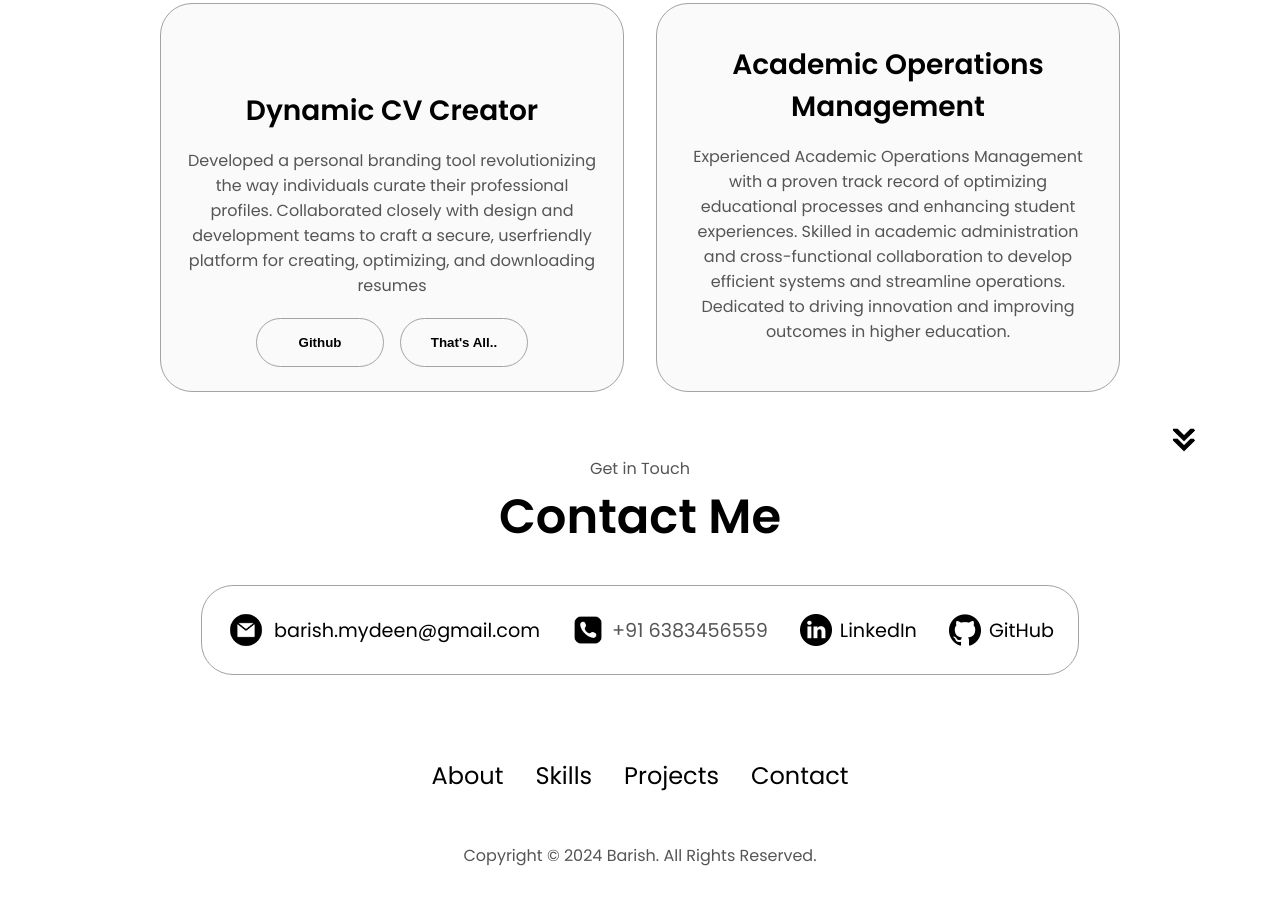
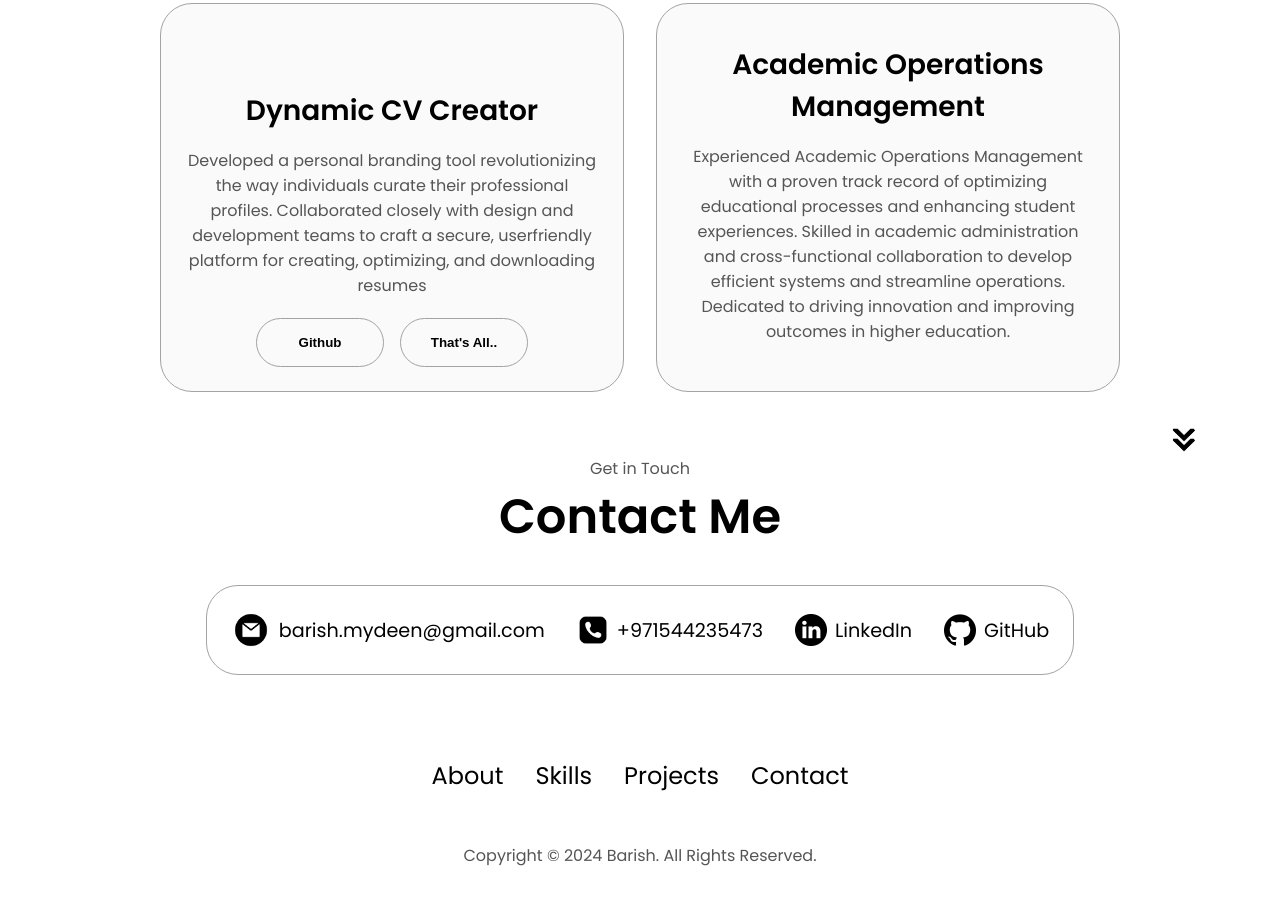
Before and after one commit to Barish-S/My_Portfolio, a plain HTML site: page index.html in a window 1280 px wide. Shown: the part 3016-3921 px from the top of the page. Drawn offline with Linux system fonts and the light colour scheme.

Commit message:
Number Modified

```diff
--- a/index.html
+++ b/index.html
@@ -368,7 +368,7 @@
             alt="LinkedIn icon"
             class="icon contact-icon"
           />
-          <p>+91 6383456559</p>
+          <p><a href="tel:+971544235473">+971544235473</a></p>
         </div>
         <div class="contact-info-container">
           <img
```
